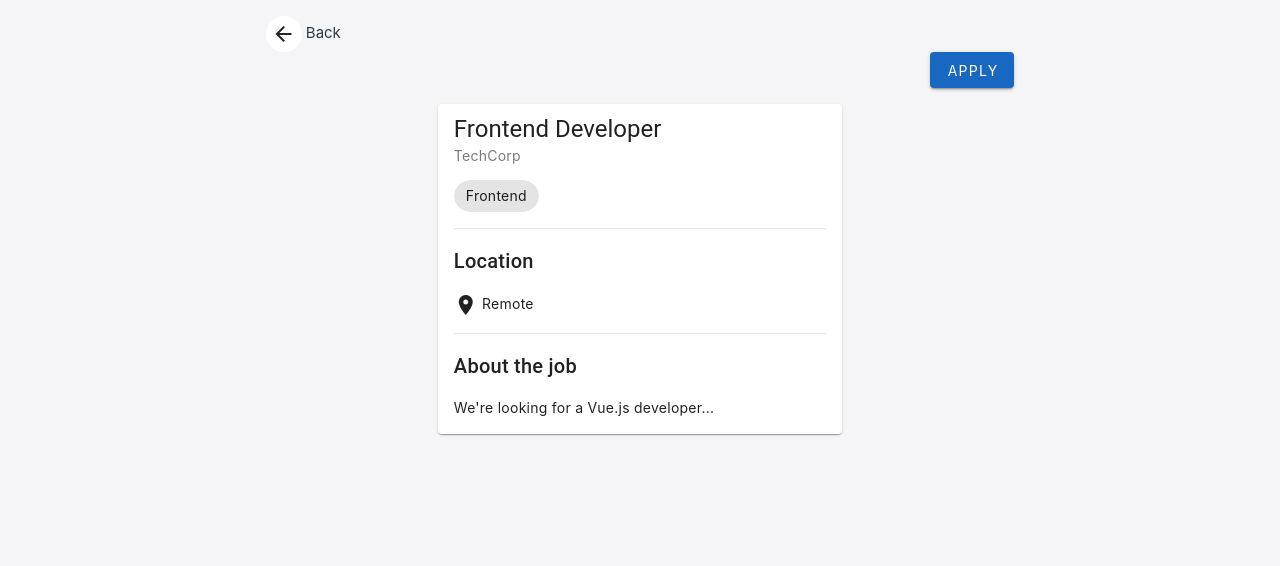
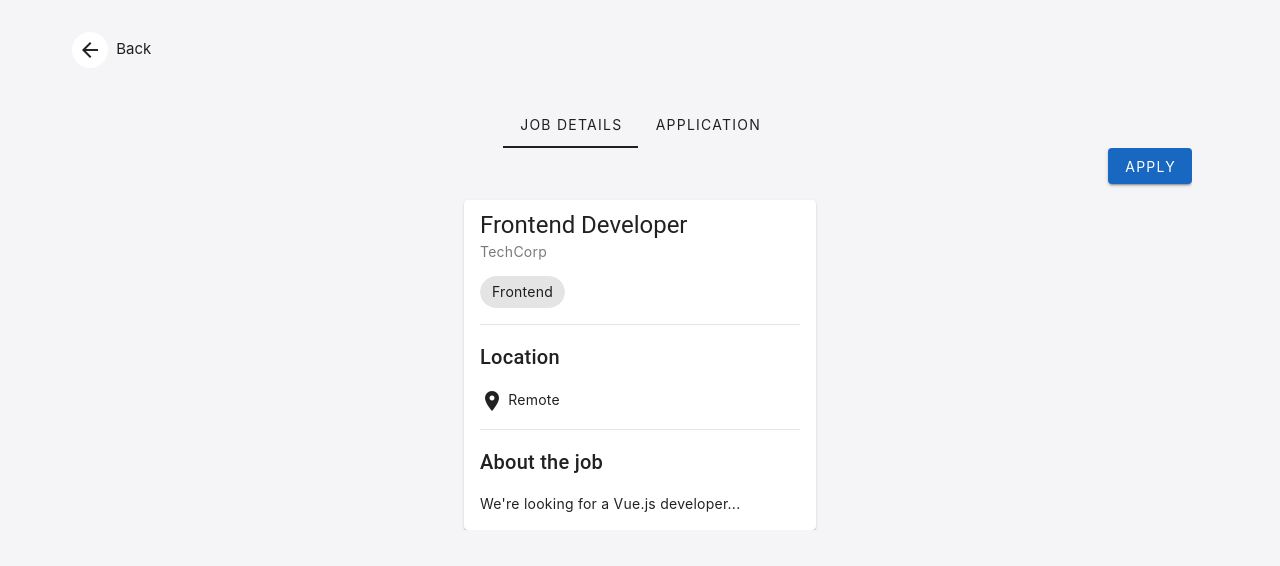
Before and after one commit to naycont/ultimate-job-finder, a Vue app: page /jobs/1 in a window 1280 px wide. Shown: the top 566 px of the page. Built offline with nearby package versions, Linux system fonts and the light colour scheme.

Commit message:
implementing job application view

```diff
--- a/src/App.vue
+++ b/src/App.vue
@@ -3,9 +3,11 @@ import { RouterView } from 'vue-router'
 </script>
 
 <template>
-  <main>
-    <div class="main-container">
-      <RouterView />
-    </div>
-  </main>
+  <v-app>
+    <v-main>
+      <v-container class="h-100">
+        <RouterView />
+      </v-container>
+    </v-main>
+  </v-app>
 </template>
--- a/src/assets/main.scss
+++ b/src/assets/main.scss
@@ -8,12 +8,7 @@
   main {
     max-width: 100%;
     height: 100%;
-    min-height: 100vh;
+    min-height: 100%;
     background-color: #f5f5f7;
-    .main-container {
-      height: 100%;
-      min-height: 100%;
-      padding: var(--ui-padding);
-    }
   }
 }
--- /dev/null
+++ b/src/components/jobs/JobApplication.vue
@@ -0,0 +1,43 @@
+<script lang="ts" setup>
+import FileUploader from '@/components/shared/FileUploader.vue'
+import { defineProps, type PropType } from 'vue'
+import type Job from '@/interfaces/Job'
+
+defineProps({
+  job: {
+    type: Object as PropType<Job>,
+    default: () => {},
+    required: true
+  }
+})
+</script>
+<template>
+  <v-row justify="center" class="my-4">
+    <v-col sm="12" md="6" lg="4">
+      <div class="d-flex flex-column">
+        <span class="text-h5">{{ job.title }}</span>
+        <span class="text-subtitle-2">{{ job.company }}</span>
+        <span class="mt-2"> <v-icon>location_on</v-icon> {{ job.location }} </span>
+      </div>
+      <v-card class="mt-4 pa-4">
+        <div class="d-flex flex-column">
+          <span>Complete the fields below</span>
+        </div>
+
+        <v-form class="mt-4">
+          <v-text-field label="Name" variant="outlined"></v-text-field>
+          <v-text-field label="Lastname" variant="outlined"></v-text-field>
+          <v-text-field label="Mother's lastname" variant="outlined"></v-text-field>
+          <v-text-field label="Email" variant="outlined"></v-text-field>
+          <FileUploader
+            title="Upload a recent resume or CV"
+            label="Click to upload resume"
+            hint="supports .pdf, .doc, .docx"
+          />
+
+          <div class="d-flex justify-end mt-4"><v-btn color="primary">Submit</v-btn></div>
+        </v-form>
+      </v-card>
+    </v-col>
+  </v-row>
+</template>
--- a/src/components/jobs/JobDetails.vue
+++ b/src/components/jobs/JobDetails.vue
@@ -10,7 +10,9 @@ defineProps({
 })
 </script>
 <template>
-  <v-card min-width="90%" :subtitle="job.company">
+  <v-row justify="center">
+    <v-col sm="12" md="6" lg="4">
+      <v-card :subtitle="job.company">
         <template v-slot:title>
           <span class="text-h5">{{ job.title }}</span>
         </template>
@@ -34,4 +36,12 @@ defineProps({
           </div>
         </v-card-text>
       </v-card>
+    </v-col>
+  </v-row>
 </template>
+
+<style lang="scss">
+.job-details {
+  min-height: 100%;
+}
+</style>
--- a/src/components/jobs/JobFilters.vue
+++ b/src/components/jobs/JobFilters.vue
@@ -27,7 +27,7 @@ getCategories()
     <v-text-field
       v-model="searchString"
       variant="outlined"
-      label="Search Job"
+      label="Search Job title"
       max-width="300px"
       bg-color="#fff"
       hide-details
--- /dev/null
+++ b/src/components/shared/FileUploader.vue
@@ -0,0 +1,41 @@
+<script lang="ts" setup>
+import { defineProps } from 'vue'
+
+defineProps({
+  title: {
+    type: String,
+    default: 'Upload File'
+  },
+  label: {
+    type: String,
+    default: 'Click to upload file'
+  },
+  hint: {
+    type: String,
+    default: ''
+  }
+})
+</script>
+<template>
+  <div>
+    <span>{{ title }}</span>
+    <div class="file-uploader d-flex justify-center align-center flex-column mt-2 pa-8">
+      <v-file-input
+        class=""
+        min-width="80%"
+        :label="label"
+        variant="solo-filled"
+        flat
+        hide-details
+      ></v-file-input>
+      <span class="text-caption font-weight-thin">{{ hint }}</span>
+    </div>
+  </div>
+</template>
+
+<style lang="scss" scoped>
+.file-uploader {
+  border: 1px dashed gray;
+  border-radius: 4px;
+}
+</style>
--- a/src/views/Job.vue
+++ b/src/views/Job.vue
@@ -3,6 +3,7 @@ import { ref, onMounted } from 'vue'
 import { useRoute, useRouter } from 'vue-router'
 import { jobService } from '@/services/jobService'
 import JobDetails from '@/components/jobs/JobDetails.vue'
+import JobApplication from '@/components/jobs/JobApplication.vue'
 import type Job from '@/interfaces/Job'
 
 const router = useRouter()
@@ -29,6 +30,12 @@ const goToJobs = () => {
   router.push({ name: 'jobs' })
 }
 
+const activeTab = ref<string>('job')
+
+const apply = () => {
+  activeTab.value = 'application'
+}
+
 onMounted(async () => {
   const route = useRoute()
   const jobId = route.params?.id ? Number(route.params.id) : 0
@@ -41,24 +48,34 @@ onMounted(async () => {
 
 <template>
   <div class="job">
-    <div>
-      <v-btn density="comfortable" flat icon="arrow_back" @click="goToJobs"></v-btn>
+    <div class="mb-4">
+      <v-btn class="mr-1" density="comfortable" flat icon="arrow_back" @click="goToJobs"></v-btn>
       Back
     </div>
+    <v-container>
+      <v-tabs v-model="activeTab" align-tabs="center">
+        <v-tab value="job">Job Details</v-tab>
+        <v-tab value="application">Application</v-tab>
+      </v-tabs>
+      <v-tabs-window v-model="activeTab">
+        <v-tabs-window-item value="job">
+          <div class="d-flex justify-end mb-4">
+            <v-btn color="primary" @click="apply">Apply</v-btn>
+          </div>
+          <JobDetails :job="job" v-if="job.id" />
+        </v-tabs-window-item>
 
-    <div class="d-flex justify-end mb-4">
-      <v-btn color="primary">Apply</v-btn>
-    </div>
-
-    <div class="job d-flex justify-center flex-column align-center">
-      <JobDetails :job="job" v-if="job.id" />
-    </div>
+        <v-tabs-window-item value="application">
+          <JobApplication :job="job" />
+        </v-tabs-window-item>
+      </v-tabs-window>
+    </v-container>
   </div>
 </template>
 
-<style>
+<style lang="scss">
 .job {
-  width: 60%;
-  margin: auto;
+  min-height: 100%;
+  padding: var(--ui-padding);
 }
 </style>
--- a/src/views/Jobs.vue
+++ b/src/views/Jobs.vue
@@ -43,7 +43,7 @@ onMounted(async () => {
 })
 </script>
 <template>
-  <div class="jobs">
+  <div>
     <div class="d-flex justify-center text-h2 my-4">Find what's next:</div>
 
     <JobFilters @search-job="onSearchJob" @clear-filters="onClearFilters" />
@@ -53,10 +53,3 @@ onMounted(async () => {
     </div>
   </div>
 </template>
-
-<style>
-.jobs {
-  width: 90%;
-  margin: auto;
-}
-</style>
```
Lines whose indentation alone changed are shown as unchanged.
